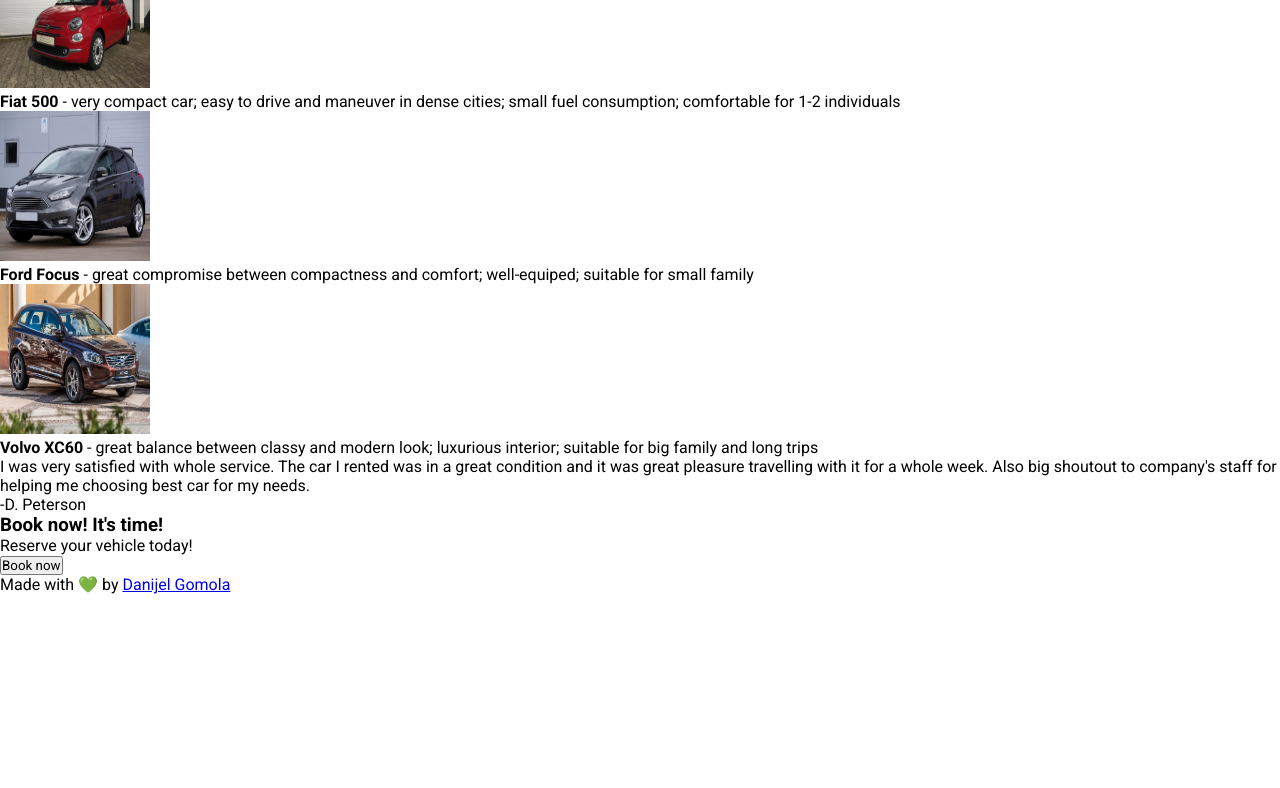
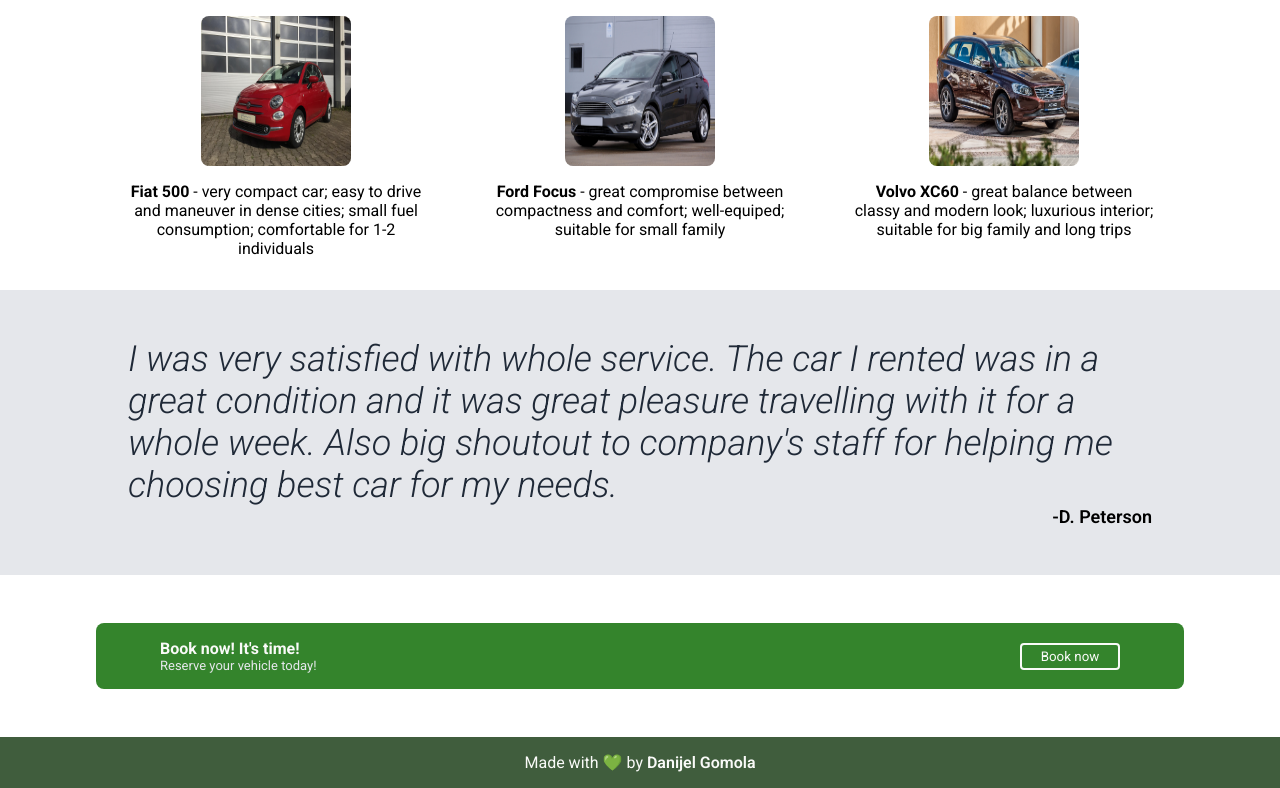
Before and after one commit to gomoladanijel/landing-page, a plain HTML site: page index.html in a window 1280 px wide. Shown: the part 660-1448 px from the top of the page. Before the commit the page ends 1254 px from the top, so only its background shows below. Drawn offline with Linux system fonts and the light colour scheme.

Commit message:
Add styles for info, testimonial, cta and footer

```diff
--- a/style.css
+++ b/style.css
@@ -43,7 +43,6 @@
     font-weight: 600;
 }
 
-/* HERO */
 .hero {
     flex-wrap: wrap;
     gap: 16px;
@@ -72,7 +71,7 @@
     width: 100px;
     padding: 4px 8px;
     background-color: #34842c;
-    color: #fff;
+    color: #f9faf8;
     cursor: pointer;
     border: none;
     border-radius: 4px;
@@ -89,3 +88,117 @@
 .hero-img {
     width: 320px;
 }
+
+.info-heading {
+    margin: 32px 0;
+    font-size: 36px;
+    font-weight: 900;
+    text-align: center;
+    color: #1f2937;
+}
+
+.info-images {
+    margin-bottom: 32px;
+    display: flex;
+    flex-wrap: wrap;
+    justify-content: center;
+    gap: 64px;
+}
+
+.info-image {
+    width: 300px;
+    display: flex;
+    flex-direction: column;
+    align-items: center;
+    gap: 16px;
+}
+
+.info-img {
+    width: 150px;
+    height: 150px;
+    border-radius: 8px;
+}
+
+.info-description {
+    text-align: center;
+}
+
+.testimonial {
+    background-color: #e5e7eb;
+    padding: 48px 128px;
+}
+
+.testimonial-text {
+    font-size: 36px;
+    color: #1f2937;
+    font-weight: 300;
+    font-style: italic;
+}
+
+.testimonial-author {
+    font-size: 18px;
+    font-weight: 600;
+    text-align: right;
+}
+
+.cta {
+    padding: 48px 96px;
+    flex: 1;
+}
+
+.cta-container {
+    background-color: #34842c;
+    padding: 16px 64px;
+    border-radius: 8px;
+    display: flex;
+    justify-content: space-between;
+    align-items: center;
+}
+
+.cta-heading {
+    font-size: 16px;
+    color: #f9faf8;
+}
+
+.cta-text {
+    font-size: 13px;
+    color: #e5e7eb;
+}
+
+.cta-btn {
+    width: 100px;
+    padding: 4px 8px;
+    background-color: #34842c;
+    color: #f9faf8;
+    cursor: pointer;
+    border: 2px solid #f9faf8;
+    border-radius: 4px;
+}
+
+.cta-btn:hover {
+    background-color: #32772b;
+}
+
+.cta-btn:active {
+    background-color: #34842c;
+}
+
+.footer {
+    background-color: #405d3d;
+    padding: 16px 0;
+}
+
+.footer-text {
+    text-align: center;
+    color: #f9faf8;
+}
+
+.footer-text a {
+    color: #f9faf8;
+    font-weight: 600;
+    text-decoration: none;
+}
+
+.footer-text a:hover {
+    color: #1f2937;
+}
```
